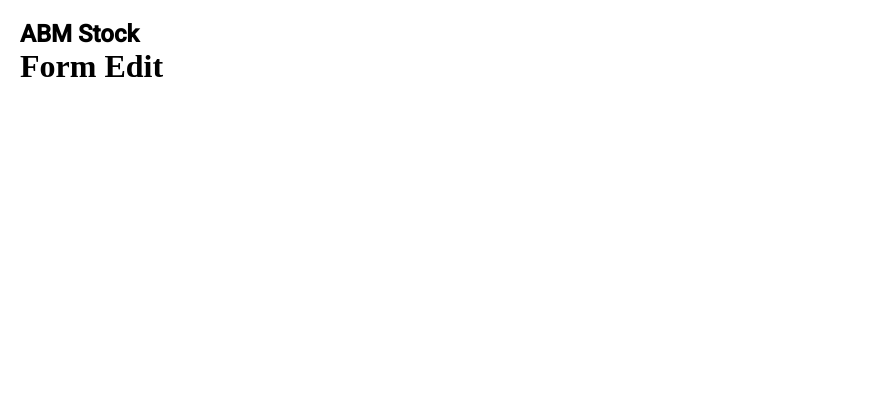
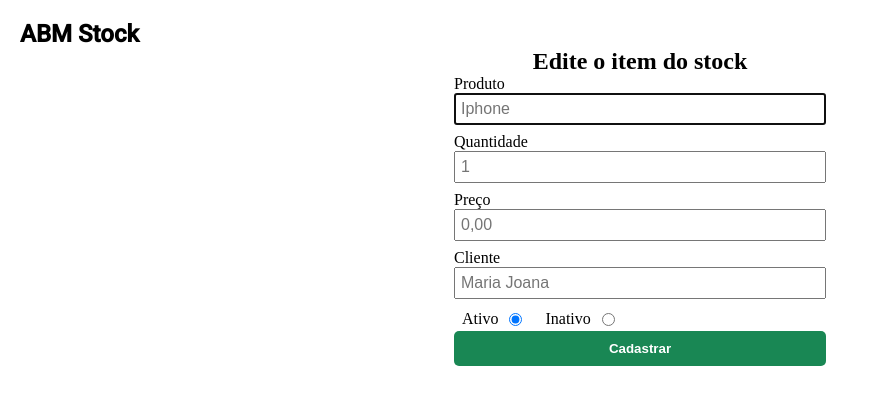
Before and after one commit to Matthew1996i/Teste-FrontEnd---Software, a React (Create React App) app: page /edit in a window 1280 px wide. Shown: the top 404 px of the page, without its empty margins (0-869 px from the left). Built offline with nearby package versions, Linux system fonts and the light colour scheme; no server answers.

Commit message:
Created the route for editing and form that receives the values and can change dynamically

```diff
--- a/src/App.js
+++ b/src/App.js
@@ -1,4 +1,7 @@
 import React from "react";
+import { Provider } from "react-redux";
+
+import store from "./store";
 
 import Header from "./components/Header/Header";
 import Routes from "./Router";
@@ -8,8 +11,10 @@ import "./App.css";
 const App = () => {
   return (
     <div className="contentBody">
-      <Header />
-      <Routes />
+      <Provider store={store}>
+        <Header />
+        <Routes />
+      </Provider>
     </div>
   );
 };
--- a/src/components/FormCreate/FormCreate.js
+++ b/src/components/FormCreate/FormCreate.js
@@ -1,69 +1,88 @@
-import React from 'react'
+import React from "react";
 import axios from "axios";
 
 import { URL } from "../../services/auth";
 import { history } from "../../history";
 
-import './FormCreate.css'
+import "./FormCreate.css";
 
 const FormCreate = () => {
-
-  const createRegister = async e => {
+  const createRegister = async (e) => {
     e.preventDefault();
 
-    const { prod, amount, price, client, bool } = e.target
+    //get values from form inputs
+    const { prod, amount, price, client, bool } = e.target;
 
     const data = {
-      "product": prod.value,
-      "quantity" : amount.value,
-      "price" : price.value,
-      "client" : client.value,
-      "active" : bool.value
-    }
-
+      product: prod.value,
+      quantity: amount.value,
+      price: price.value,
+      client: client.value,
+      active: bool.value,
+    };
 
     await axios({
-      method: 'post',
+      method: "post",
       url: URL,
-      data
+      data,
     })
-    .then(resp => {
-      alert("Criado com sucesso!")
-      history.push("/")
+      .then((resp) => {
+        alert("Criado com sucesso!");
+        history.push("/");
       })
-    .catch(err => {
-      alert("Houve um erro ao criar o produto!")
-    })
-
-
-
-  }
+      .catch((err) => {
+        alert("Houve um erro ao criar o produto!");
+      });
+  };
 
   return (
     <div className="formContent">
       <h2>Cadastre o pedido para o stock</h2>
       <form className="formControl" onSubmit={createRegister}>
         <label htmlFor="prod">Produto</label>
-          <input id="prod" type="text" placeholder="Iphone" autoFocus required/>
+        <input id="prod" type="text" placeholder="Iphone" autoFocus required />
 
         <label htmlFor="amount">Quantidade</label>
-          <input id="amount" min="1" max="1000000" type="number" placeholder="1" required/>
+        <input
+          id="amount"
+          min="1"
+          max="1000000"
+          type="number"
+          placeholder="1"
+          required
+        />
 
         <label htmlFor="price">Preço</label>
-          <input id="price" type="number" min="0.01" max="10000.00" step="0.01" placeholder="0,00" required/>
+        <input
+          id="price"
+          type="number"
+          min="0.01"
+          max="10000.00"
+          step="0.01"
+          placeholder="0,00"
+          required
+        />
 
         <label htmlFor="client">Cliente</label>
-          <input id="client" type="text" placeholder="Maria Joana" required/>
+        <input id="client" type="text" placeholder="Maria Joana" required />
         <div>
-            <label htmlFor="true">Ativo</label><br></br>
-            <input type="radio" id="true" value="true" name="bool" defaultChecked/>
-            <label htmlFor="false">Inativo</label><br></br>
-            <input type="radio" id="false" value="false" name="bool"/>
+          <label htmlFor="true">Ativo</label>
+          <br></br>
+          <input
+            type="radio"
+            id="true"
+            value="true"
+            name="bool"
+            defaultChecked
+          />
+          <label htmlFor="false">Inativo</label>
+          <br></br>
+          <input type="radio" id="false" value="false" name="bool" />
         </div>
-        <button type="submit" >Cadastrar</button>
+        <button type="submit">Cadastrar</button>
       </form>
     </div>
-  )
-}
+  );
+};
 
-export default FormCreate
+export default FormCreate;
--- /dev/null
+++ b/src/components/FormEdit/FormEdit.css
@@ -0,0 +1,43 @@
+.formContent {
+  display: flex;
+  flex-direction: column;
+  align-items: center;
+}
+
+form {
+  display: flex;
+  flex-direction: column;
+  width: 30%;
+}
+
+form input {
+  font-size: 1rem;
+  padding: 5px;
+  margin-bottom: 8px;
+}
+
+.formContent div {
+  display: flex;
+  flex-direction: row;
+  display: flex;
+  align-items: flex-start;
+}
+
+.formContent div input {
+  margin: auto 15px auto 3px;
+}
+
+.formContent div label {
+  padding: 3px 8px;
+}
+
+.formContent button {
+  padding: 5px 20px;
+  border: none;
+  border-radius: 5px;
+  color: #fff;
+  font-weight: bold;
+  cursor: pointer;
+  background-color: #198754;
+  padding: 10px 20px;
+}
--- a/src/components/FormEdit/FormEdit.js
+++ b/src/components/FormEdit/FormEdit.js
@@ -1,7 +1,171 @@
-import React from "react";
+import React, { useEffect, useState, useCallback } from "react";
+import axios from "axios";
+import { useSelector } from "react-redux";
+
+import { URL } from "../../services/auth";
+import { history } from "../../history";
+
+import "../FormEdit/FormEdit.css";
 
 const FormEdit = () => {
-  return <h1>Form Edit</h1>;
+  const _id = useSelector((state) => state.id);
+
+  const [stock, setStock] = useState([
+    {
+      product: "",
+      quantity: 0,
+      price: 0,
+      client: "",
+      active: true,
+    },
+  ]);
+
+  const updateRegister = async (e) => {
+    e.preventDefault();
+
+    const data = {
+      product: stock.product,
+      quantity: stock.quantity,
+      price: stock.price,
+      client: stock.client,
+      active: stock.active,
+    };
+
+    await axios({
+      method: "PUT",
+      url: `${URL}/${_id}`,
+      data,
+    })
+      .then((resp) => {
+        alert("Editado com sucesso!");
+        history.push("/");
+      })
+      .catch((err) => {
+        alert("Houve um erro ao Editar o produto!");
+      });
+  };
+
+  const loadData = useCallback(async (URL) => {
+    await axios
+      .get(URL)
+      .then((resp) => {
+        setStock(resp.data);
+      })
+      .catch((err) => {
+        console.log(err);
+      });
+  }, []);
+
+  useEffect(() => {
+    loadData(`${URL}/${_id}`);
+    // eslint-disable-next-line react-hooks/exhaustive-deps
+  }, []);
+
+  const getValue = (event) => {
+    const { id, value } = event.target;
+
+    if (id === "prod") {
+      return setStock({
+        ...stock,
+        product: value,
+      });
+    } else if (id === "amount") {
+      return setStock({
+        ...stock,
+        quantity: value,
+      });
+    } else if (id === "client") {
+      return setStock({
+        ...stock,
+        client: value,
+      });
+    } else if (id === "price") {
+      return setStock({
+        ...stock,
+        price: value,
+      });
+    } else {
+      return setStock({
+        ...stock,
+        active: value,
+      });
+    }
+  };
+
+  return (
+    <div className="formContent">
+      <h2>Edite o item do stock</h2>
+      <form className="formControl" onSubmit={updateRegister}>
+        <label htmlFor="prod">Produto</label>
+        <input
+          onChange={getValue}
+          value={stock.product}
+          id="prod"
+          type="text"
+          placeholder="Iphone"
+          autoFocus
+          required
+        />
+
+        <label htmlFor="amount">Quantidade</label>
+        <input
+          onChange={getValue}
+          value={stock.quantity}
+          id="amount"
+          min="1"
+          max="1000000"
+          type="number"
+          placeholder="1"
+          required
+        />
+
+        <label htmlFor="price">Preço</label>
+        <input
+          onChange={getValue}
+          value={stock.price}
+          id="price"
+          type="number"
+          min="0.01"
+          max="10000.00"
+          step="0.01"
+          placeholder="0,00"
+          required
+        />
+
+        <label htmlFor="client">Cliente</label>
+        <input
+          onChange={getValue}
+          value={stock.client}
+          id="client"
+          type="text"
+          placeholder="Maria Joana"
+          required
+        />
+        <div>
+          <label htmlFor="true">Ativo</label>
+          <br></br>
+          <input
+            onChange={getValue}
+            type="radio"
+            id="true"
+            value="true"
+            name="bool"
+            defaultChecked
+          />
+          <label htmlFor="false">Inativo</label>
+          <br></br>
+          <input
+            onChange={getValue}
+            type="radio"
+            id="false"
+            value="false"
+            name="bool"
+          />
+        </div>
+        <button type="submit">Cadastrar</button>
+      </form>
+    </div>
+  );
 };
 
 export default FormEdit;
--- a/src/components/Main/Main.js
+++ b/src/components/Main/Main.js
@@ -1,5 +1,6 @@
 import React, { useEffect, useState, useCallback } from "react";
 import axios from "axios";
+import { useDispatch } from "react-redux";
 
 import { history } from "../../history";
 
@@ -9,6 +10,7 @@ import "./Main.css";
 
 const Main = () => {
   const [stock, setStock] = useState([]);
+  const dispatch = useDispatch();
 
   //this function, takes the data from the endpoint and presents it in the application
   const getStockData = useCallback(async (URL) => {
@@ -23,7 +25,11 @@ const Main = () => {
   }, []);
 
   //this function, redirects to the edit page with the data to edit
-  const editForm = () => {
+  const editForm = (id) => {
+    dispatch({
+      type: "EDIT_ITEM",
+      id: id,
+    });
     history.push("/edit");
   };
 
@@ -100,7 +106,12 @@ const Main = () => {
                   <td>{name.client}</td>
                   <td>{name.active ? "Yes" : "No"}</td>
                   <td>
-                    <button id="select" onClick={editForm}>
+                    <button
+                      id="select"
+                      onClick={() => {
+                        editForm(name._id);
+                      }}
+                    >
                       Select
                     </button>
                   </td>
--- a/src/services/auth.js
+++ b/src/services/auth.js
@@ -1,4 +1,4 @@
-const ENDPOINT_TOKEN = "03e3cc439d76454f9755ef3c465d1526";
+const ENDPOINT_TOKEN = "430de41078074a42b1ad78993d3fbb7a";
 
 const URL = `https://crudcrud.com/api/${ENDPOINT_TOKEN}/stock`;
 
--- /dev/null
+++ b/src/store/index.js
@@ -0,0 +1,21 @@
+import { createStore } from "redux";
+
+const INITIAL_STATE = {
+  id: "",
+};
+
+function reducer(state = INITIAL_STATE, action) {
+  switch (action.type) {
+    case "EDIT_ITEM":
+      return {
+        ...state,
+        id: action.id,
+      };
+    default:
+      return state;
+  }
+}
+
+const store = createStore(reducer);
+
+export default store;
```
Lines whose indentation alone changed are shown as unchanged.
